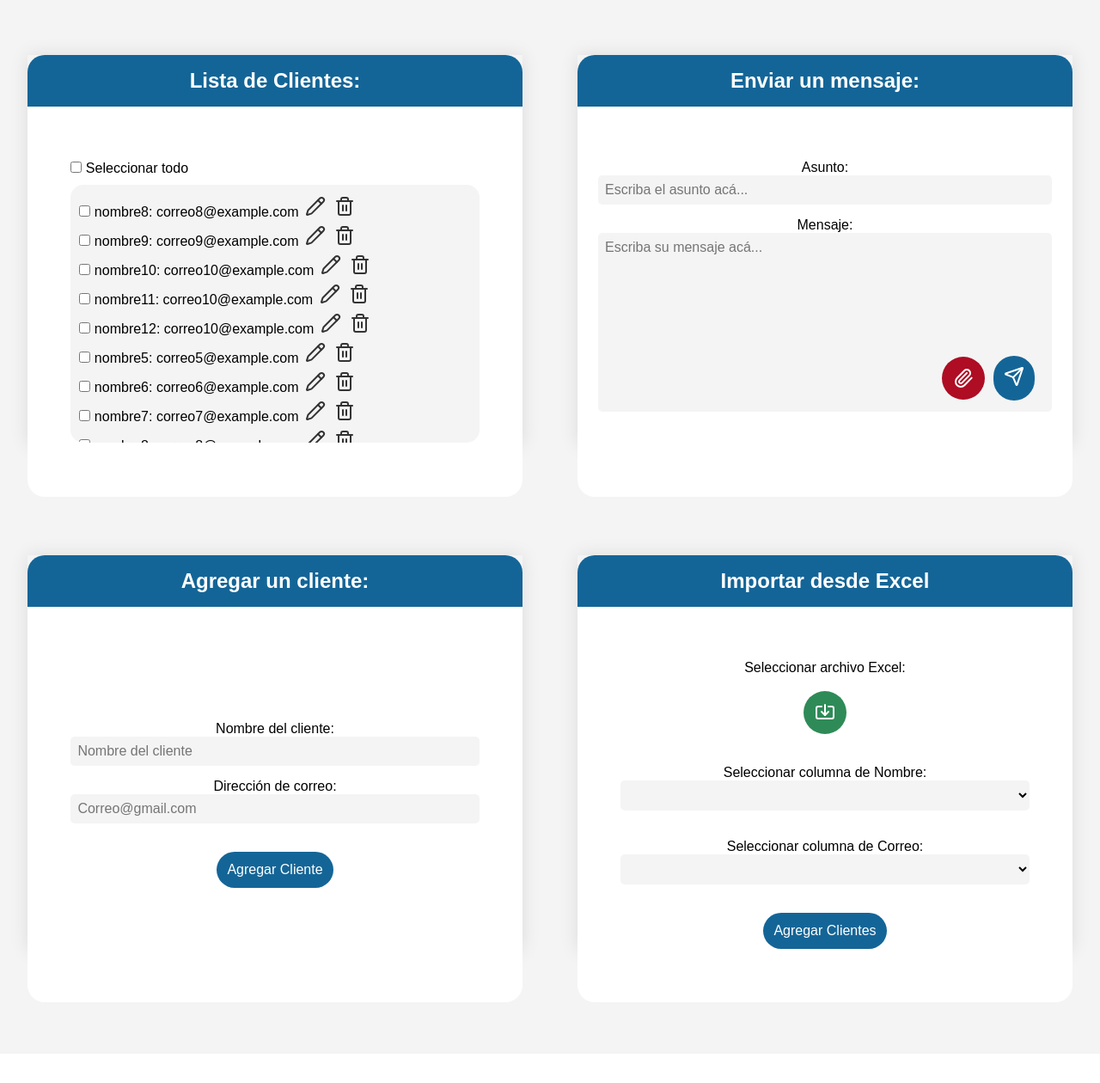
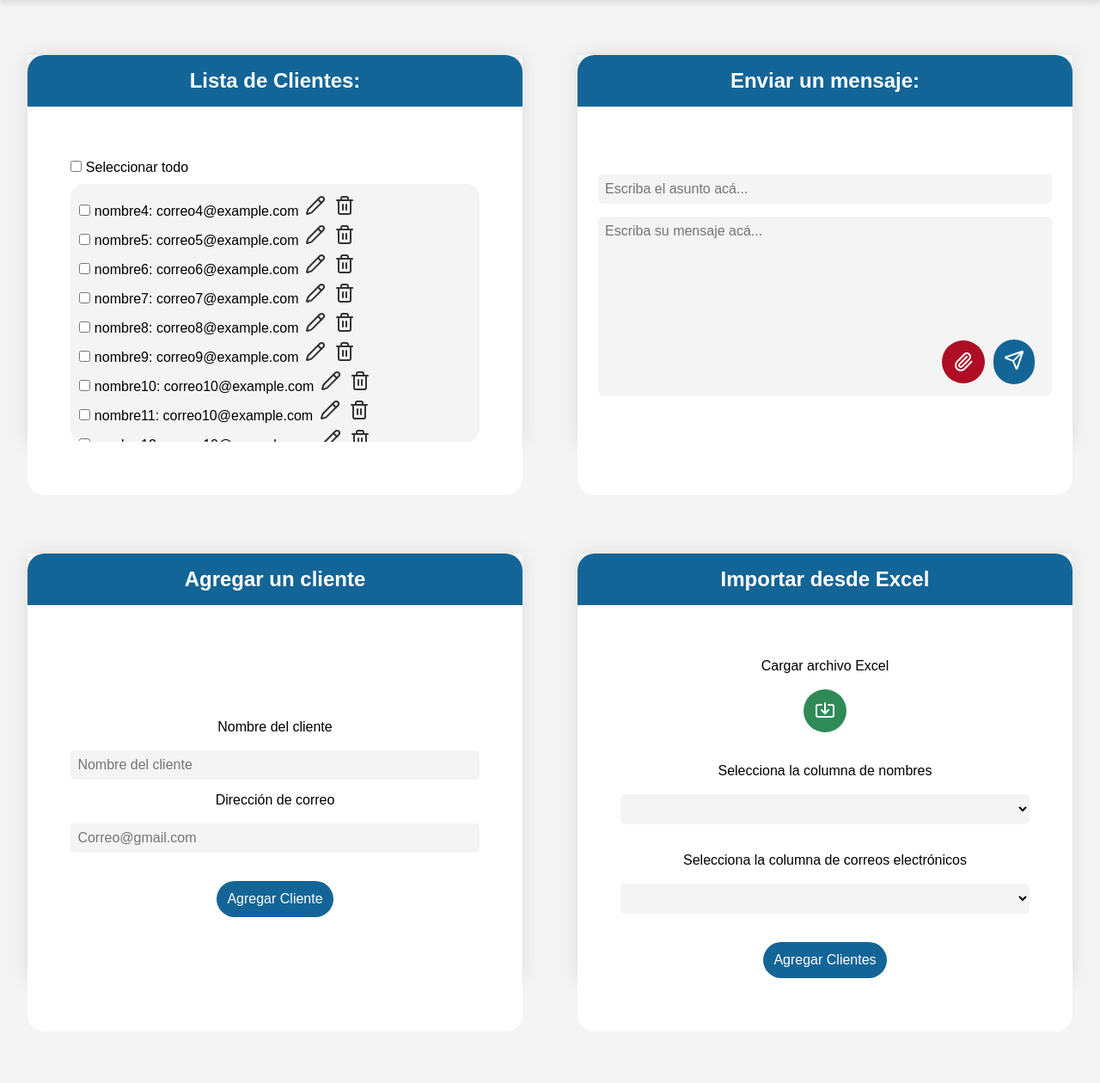
Before and after one commit to Anonimo1901/EmailPython, a Flask app: page / in a window 1280 px wide. Shown: the part 200-1460 px from the top of the page at 86% size. Before the commit the page ends 1317 px from the top, so only its background shows below. Run offline with Flask 3, Linux system fonts and the light colour scheme; lists and menus that the app fills with data are empty; some libraries are stand-ins or nearby versions.

Commit message:
Diseño3

```diff
--- a/clientes.json
+++ b/clientes.json
@@ -1,56 +1,8 @@
 {
     "clientes": [
         {
-            "nombre": "nombre8",
-            "correo": "correo8@example.com"
-        },
-        {
-            "nombre": "nombre9",
-            "correo": "correo9@example.com"
-        },
-        {
-            "nombre": "nombre10",
-            "correo": "correo10@example.com"
-        },
-        {
-            "nombre": "nombre11",
-            "correo": "correo10@example.com"
-        },
-        {
-            "nombre": "nombre12",
-            "correo": "correo10@example.com"
-        },
-        {
-            "nombre": "nombre5",
-            "correo": "correo5@example.com"
-        },
-        {
-            "nombre": "nombre6",
-            "correo": "correo6@example.com"
-        },
-        {
-            "nombre": "nombre7",
-            "correo": "correo7@example.com"
-        },
-        {
-            "nombre": "nombre8",
-            "correo": "correo8@example.com"
-        },
-        {
-            "nombre": "nombre9",
-            "correo": "correo9@example.com"
-        },
-        {
-            "nombre": "nombre10",
-            "correo": "correo10@example.com"
-        },
-        {
-            "nombre": "nombre11",
-            "correo": "correo10@example.com"
-        },
-        {
-            "nombre": "nombre12",
-            "correo": "correo10@example.com"
+            "nombre": "nombre4",
+            "correo": "correo4@example.com"
         },
         {
             "nombre": "nombre5",
@@ -87,18 +39,6 @@
         {
             "nombre": "nombre32",
             "correo": "correo3@example.com"
-        },
-        {
-            "nombre": "nombre43",
-            "correo": "correo4@example.com"
-        },
-        {
-            "nombre": "nombre5",
-            "correo": "47058200@insi.edu.ar"
-        },
-        {
-            "nombre": "nombre7",
-            "correo": "correo7@example.com"
         }
     ]
 }
--- a/templates/index.html
+++ b/templates/index.html
@@ -66,10 +66,8 @@
         <div class="contenido-caja">
 
           <div class="input-container">
-            <label for="asunto">Asunto:</label><br>
             <input placeholder="Escriba el asunto acá..." class="campo-texto" type="text" name="asunto" id="asunto"
               required />
-            <label for="mensaje">Mensaje:</label><br>
             <textarea placeholder="Escriba su mensaje acá..." class="campo-texto" name="mensaje" id="mensaje" rows="4"
               cols="50" required></textarea><br /><br />
             <div class="file-input-container">
@@ -94,16 +92,16 @@
     <section class="seccion">
       <div class="contenido-seccion agregar-cliente">
         <div class="encabezado-caja">
-          <h3 class="subtitulo">Agregar un cliente:</h3>
+          <h3 class="subtitulo">Agregar un cliente</h3>
         </div>
         <div class="contenido-caja">
           <p></p>
           <form class="formularios" method="POST" action="{{ url_for('clientes.agregar_cliente') }}">
-            <label for="nombre">Nombre del cliente:</label><br>
+            <label for="nombre">Nombre del cliente</label><br><br>
             <input placeholder="Nombre del cliente" class="campo-texto" type="text" name="nombre" id="nombre"
               required /><br>
 
-            <label for="correo">Dirección de correo:</label><br>
+            <label for="correo">Dirección de correo</label><br><br>
             <input placeholder="Correo@gmail.com" class="campo-texto" type="email" name="correo" id="correo"
               required /><br><br>
 
@@ -119,7 +117,7 @@
         <div class="contenido-caja">
           <form class="formularios" id="form-cargar-excel" method="POST"
             action="{{ url_for('excel.agregar_clientes_excel') }}" enctype="multipart/form-data">
-            <label for="archivo">Seleccionar archivo Excel:</label><br><br>
+            <label for="archivo">Cargar archivo Excel</label><br><br>
             <label class="file-upload-label excel" for="archivo">
               <i data-lucide="import"></i>
             </label>
@@ -128,11 +126,11 @@
             <span id="file-name" style="display:none;">Ningún archivo seleccionado</span>
             <br><br>
 
-            <label for="columna_nombre">Seleccionar columna de Nombre:</label><br>
+            <label for="columna_nombre">Selecciona la columna de nombres</label><br><br>
 
             <select id="columna_nombre" name="columna_nombre" required></select><br><br>
 
-            <label for="columna_email">Seleccionar columna de Correo:</label><br>
+            <label for="columna_email">Selecciona la columna de correos electrónicos</label><br><br>
             <select id="columna_email" name="columna_email" required></select><br><br>
 
             <button type="submit" class="btn">Agregar Clientes</button>
@@ -141,7 +139,6 @@
 
       </div>
     </section>
-    <!-- Modal Editar -->
     <div id="editModal" class="modal">
       <div class="modal-content">
 
@@ -158,7 +155,6 @@
       </div>
     </div>
 
-    <!-- Modal Eliminar -->
     <div id="myModal" class="modal">
       <div class="modal-content">
         <h2 class="modal-titulo">Eliminar Cliente</h2>
@@ -174,6 +170,7 @@
         </form>
       </div>
     </div>
+
   </main>
 
   <script src="{{ url_for('static', filename='JS/excel.js') }}"></script>
```
Also changed, not shown: static/CSS/styles.css (+41 -2 lines).
